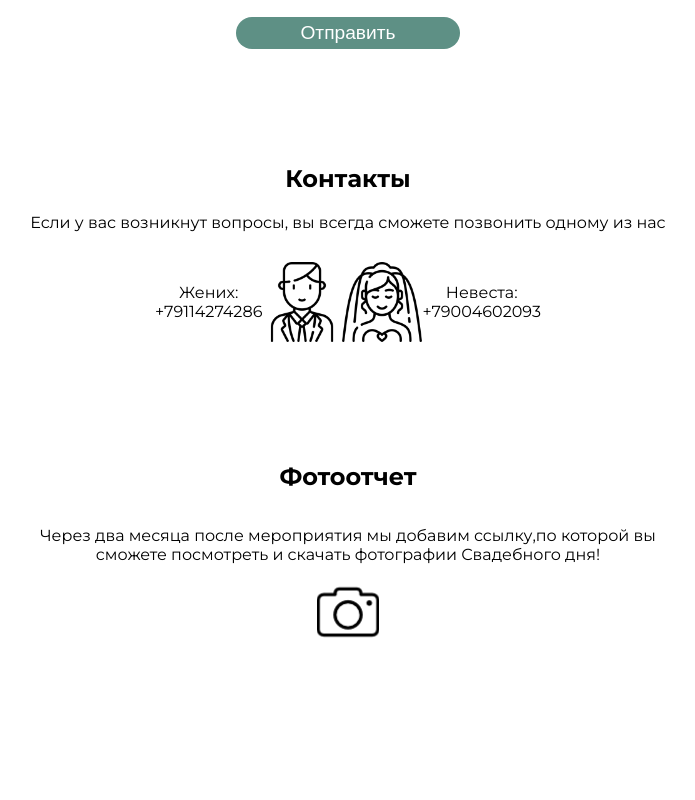
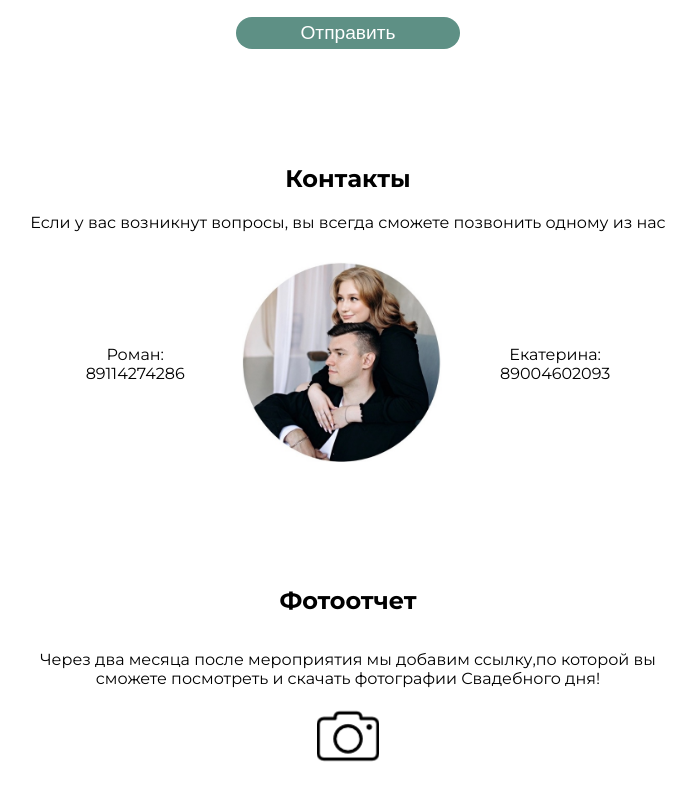
Before and after one commit to SpanDetectea/wedding, a React (Create React App) app: page / in a window 1280 px wide. Shown: the part 3753-4553 px from the top of the page, without its empty margins (292-987 px from the left). Before the commit the page ends 4497 px from the top, so only its background shows below. Built offline with nearby package versions, Linux system fonts and the light colour scheme; a web font is replaced by a local one.

Commit message:
исправление фотографии жениха и невесты в разделе контакты

```diff
--- a/src/components/Contacts/Contacs.scss
+++ b/src/components/Contacts/Contacs.scss
@@ -3,8 +3,18 @@
     margin: 100px 0;
     &__wrapper {
         display: flex;
-        justify-content: center;
+        justify-content: space-evenly;
         margin: 30px 0;
+        &__we {
+            &__photo {
+                width: 200px;
+                height: 200px;
+                @media screen and (max-width: 640px) {
+                    width: 100px;
+                    height: 100px;
+                }
+            }
+        }
         &__info{
             display: flex;
             align-items: center;
--- a/src/components/Contacts/Contacs.tsx
+++ b/src/components/Contacts/Contacs.tsx
@@ -1,6 +1,7 @@
 import "./Contacs.scss";
 import groom from "../../assets/images/groom.png";
 import bride from "../../assets/images/bride.png";
+import we from '../../assets/images/we.png'
 
 const Contacs = () => {
   return (
@@ -10,7 +11,7 @@ const Contacs = () => {
         Если у вас возникнут вопросы, вы всегда сможете позвонить одному из нас
       </p>
       <div className="contacs__wrapper">
-        <div className="contacs__wrapper__info">
+        {/* <div className="contacs__wrapper__info">
           <div className="contacs__wrapper__info__number">
             <div>Жених:</div>
             <div>+79114274286</div>
@@ -23,6 +24,21 @@ const Contacs = () => {
             <div>+79004602093</div>
           </div>
           <img src={bride} alt="" className="contacs__wrapper__info__image" />
+        </div> */}
+        <div className="contacs__wrapper__info">
+          <div className="contacs__wrapper__info__number">
+            <div>Роман:</div>
+            <div>89114274286</div>
+          </div>
+        </div>
+        <div className="contacs__wrapper__we">
+          <img src={we} alt="" className="contacs__wrapper__we__photo"/>
+        </div>
+        <div className="contacs__wrapper__info">
+          <div className="contacs__wrapper__info__number">
+            <div>Екатерина:</div>
+            <div>89004602093</div>
+          </div>
         </div>
       </div>
       <div></div>
```
Also changed, not shown: src/assets/images/we.jpg (added), src/assets/images/we.png (added).
